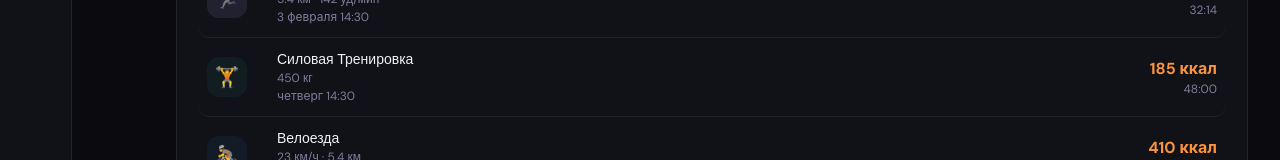
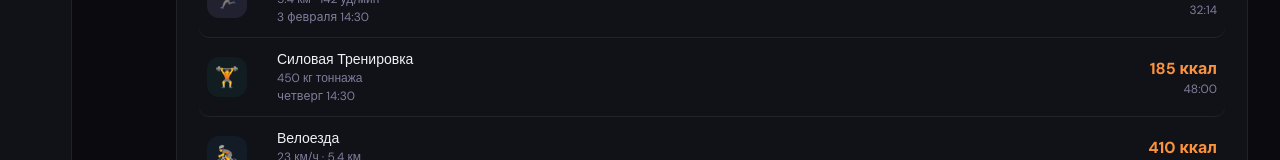
Before and after one commit to skladowski/fitness, a React (Vite) app: page /history in a window 1280 px wide. Shown: the part 396-556 px from the top of the page. Built offline with nearby package versions, Linux system fonts and the light colour scheme.

Commit message:
changed unit in power

```diff
--- a/src/constant/activities.js
+++ b/src/constant/activities.js
@@ -51,7 +51,7 @@ export const activities = {
       },
       totalVolume: {
         label: "Объем",
-        unit: "кг",
+        unit: "кг тоннажа",
       },
     },
   },
```
